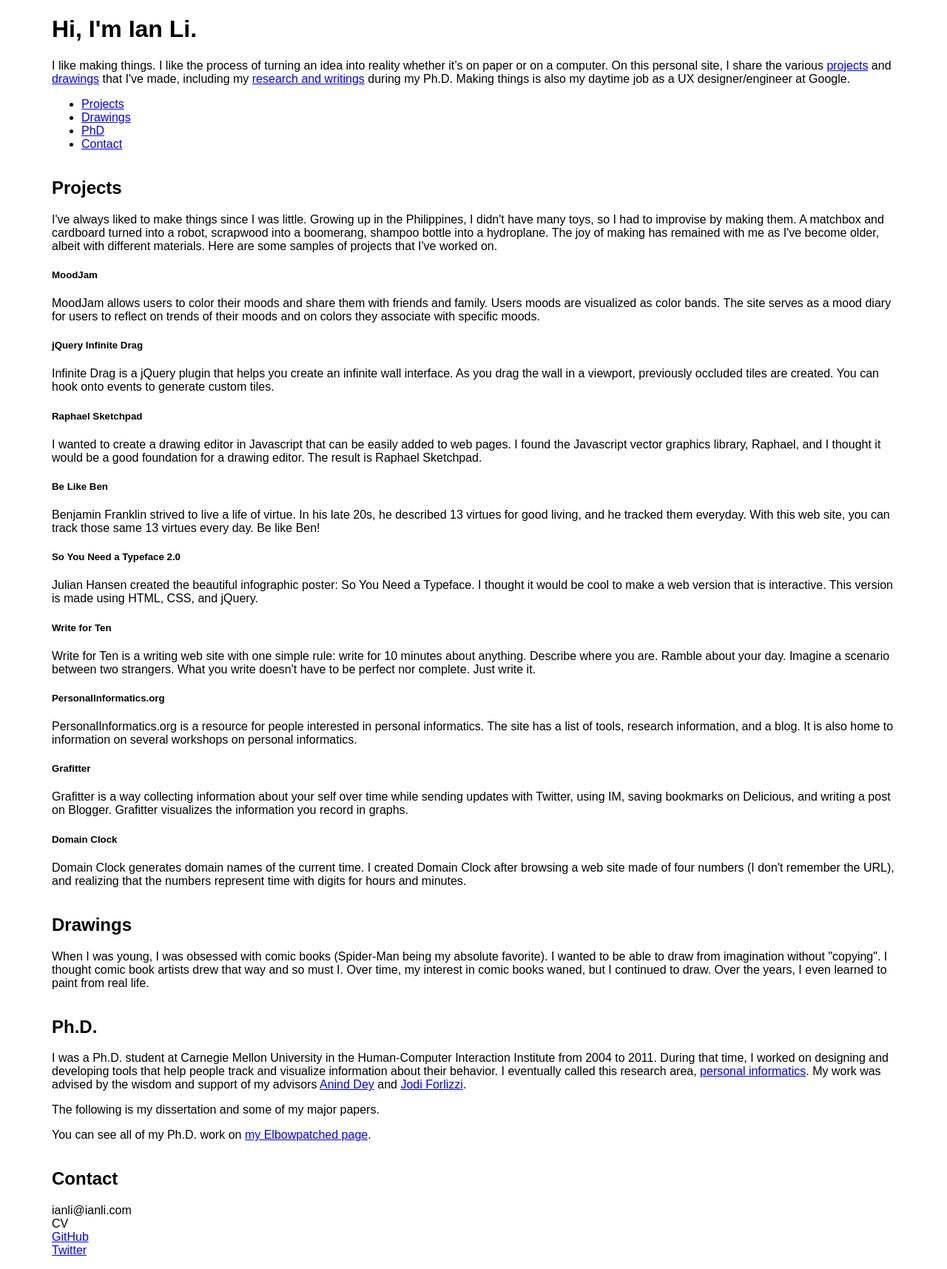
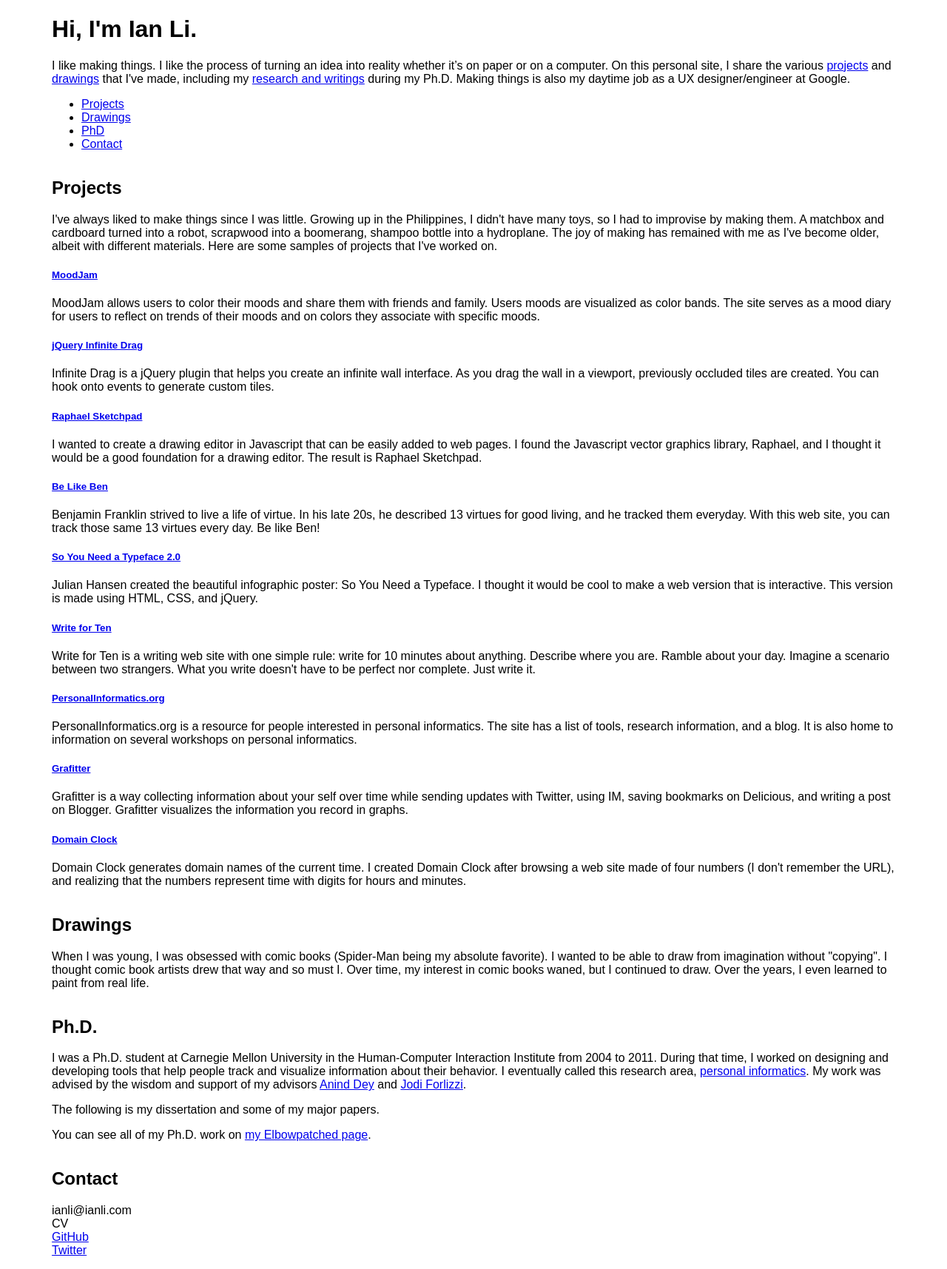
Before and after one commit to ianli/ianli.com, a Jekyll site: the page built from index.html, in a window 1280 px wide. Shown: the whole page at 74% size. Built offline with Jekyll 4.4.1, drawn with Linux system fonts in a browser that asks for light colours.

Commit message:
Link to individual project pages

```diff
--- a/index.html
+++ b/index.html
@@ -60,7 +60,7 @@
       {% assign projects_by_date = (site.projects | sort: 'date') | reverse %}
       {% for project in projects_by_date %}
         <h5>
-          {{ project.title }}
+          <a href={{ project.url }}>{{ project.title }}</a>
         </h5>
 
         <p>
```
